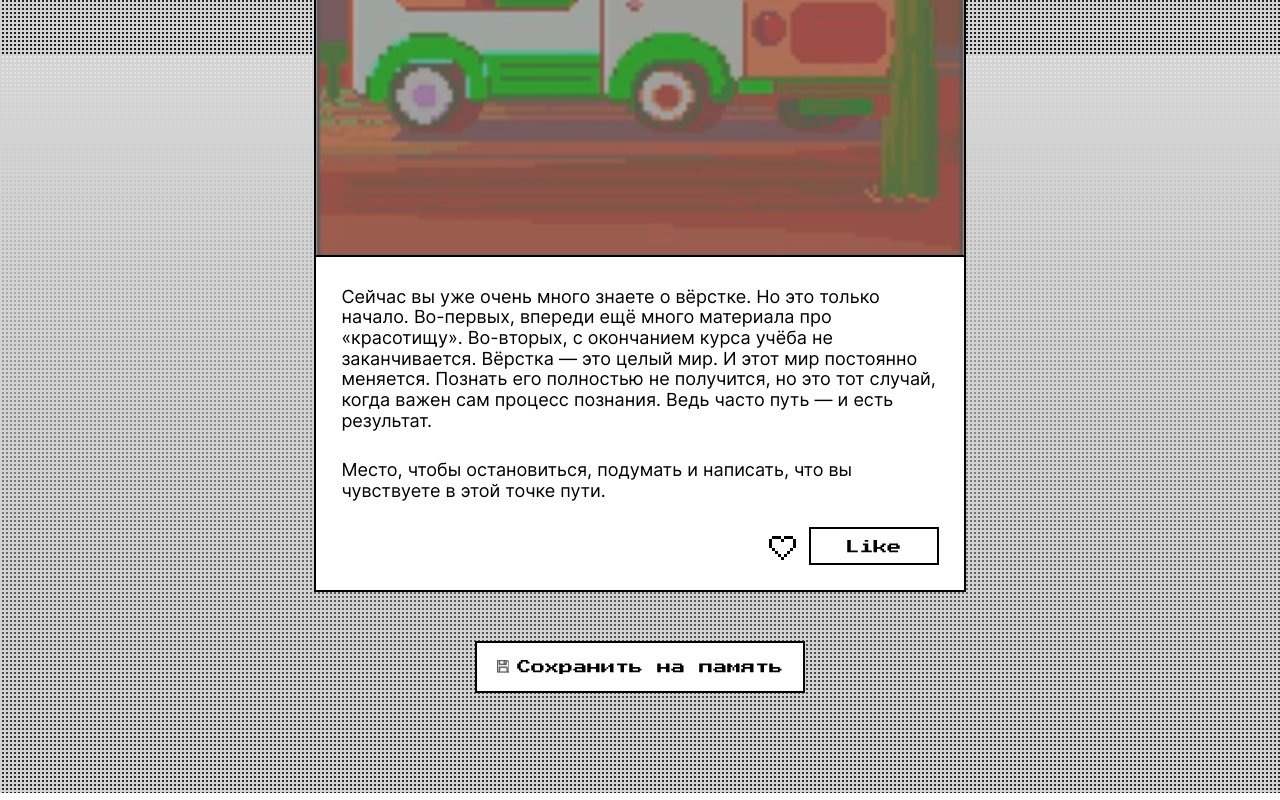
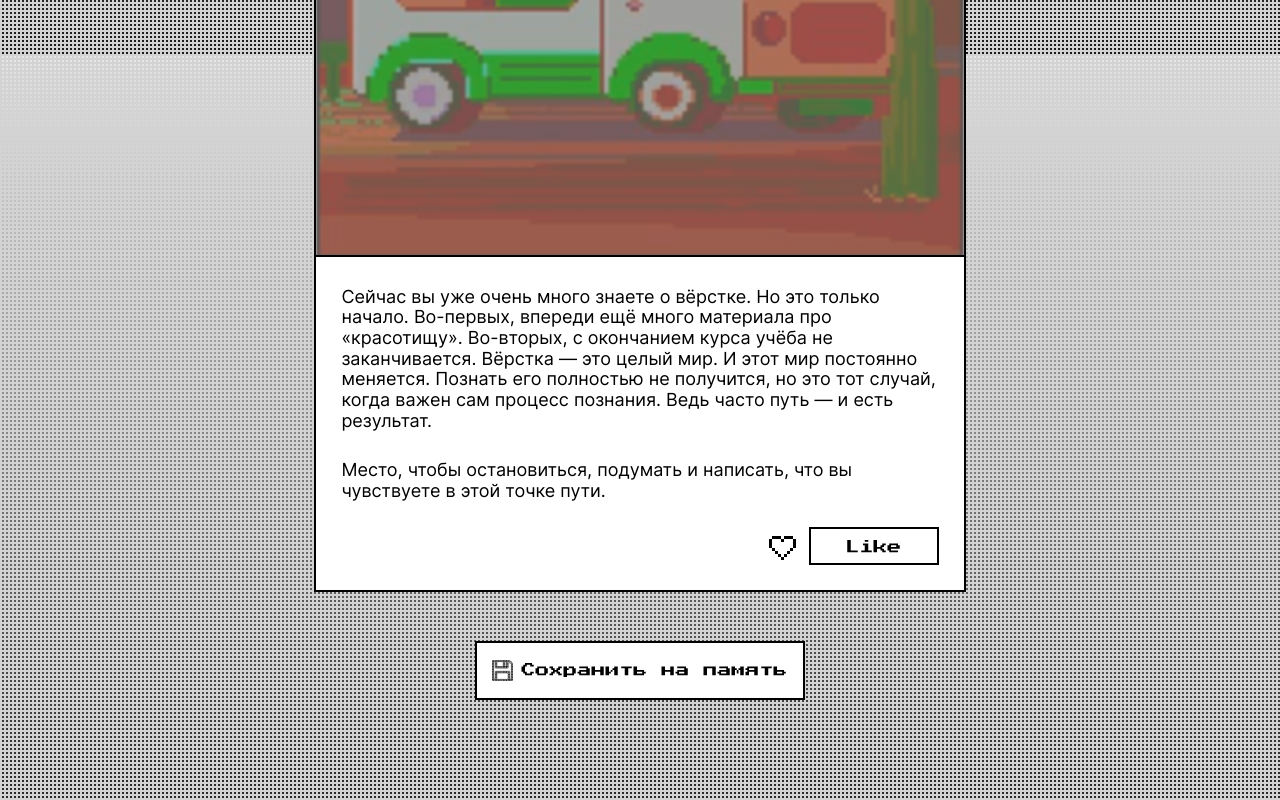
Before and after one commit to creator-of-masterpieces/zakrivayuschiy-teg-f, a website: page index.html in a window 1280 px wide. Shown: the part 7946-8746 px from the top of the page. Drawn offline with Linux system fonts and the light colour scheme.

Commit message:
Мелкие исправления
Исправил размеры кнопки на десктопе;
Исправил путь к favicon

```diff
--- a/index.html
+++ b/index.html
@@ -6,7 +6,7 @@
     <title>Закрывающий тег</title>
     <link rel="icon" href="./images/favicon.ico" sizes="any" />
     <link rel="icon" href="./images/favicon.png" type="image/png" />
-    <link rel="icon" href="./svg/favicon.svg" type="image/svg+xml" />
+    <link rel="icon" href="./images/svg/favicon.svg" type="image/svg+xml" />
     <link rel="apple-touch-icon" href="./images/apple-touch-icon.png" sizes="180x180" type="image/png">
     <link rel="stylesheet" href="./fonts/fonts.css" />
     <link rel="stylesheet" href="./styles/variables.css" />
--- a/styles/style.css
+++ b/styles/style.css
@@ -273,6 +273,8 @@
 .memory__button-icon {
   position: relative;
   z-index: 1;
+  display: inline-block;
+  width: 100%;
   max-width: 28px;
   height: auto;
   color: #fff;
@@ -347,7 +349,7 @@
   outline: none;
 }
 
-@media (width > 375px) {
+@media (width > 376px) {
 
   .header-subtitle {
     margin-block-start: 20px;
@@ -375,7 +377,9 @@
 
   .memory-button {
     flex-direction: row;
+    justify-content: center;
     margin: 49px auto 0;
+    padding: 17px 0;
   }
 
   .memory__button-icon {
```
